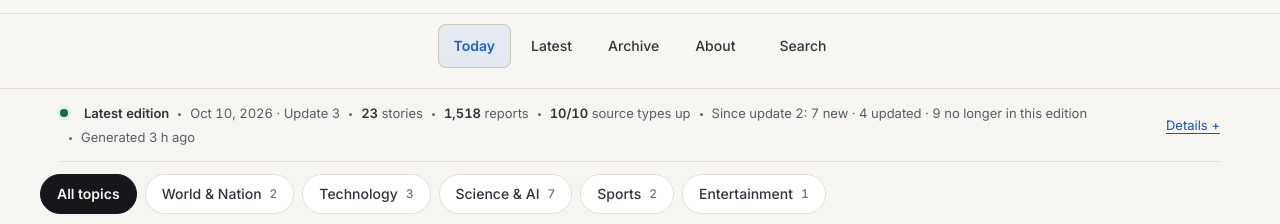
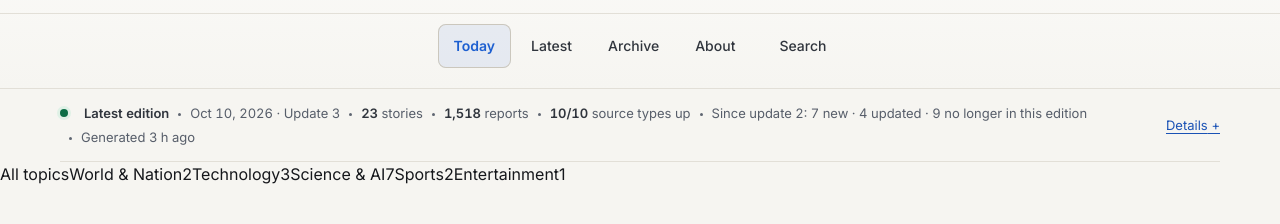
Before and after one commit to timeitself1-cpu/Agent-Reach-Daily-Edition, a website: page website/index.html in a window 1280 px wide. Shown: the part 196-420 px from the top of the page. Drawn offline with Linux system fonts and the light colour scheme.

Commit message:
Remove topic filter styles and five-story clamp

```diff
--- a/website/assets/site.css
+++ b/website/assets/site.css
@@ -572,19 +572,6 @@ details.src small{color:var(--faint);font-size:12px}
 .nav.slim .nav-row>a[aria-current="page"]{color:var(--accent);background:var(--accent-bg);font-weight:600}
 .search-link{margin-left:8px}
 
-/* One-click topic filter: sticky bar, All + sections with counts. */
-.topics{position:sticky;top:0;z-index:20;display:flex;gap:8px;overflow-x:auto;
-  padding:12px var(--gutter);background:color-mix(in srgb,var(--bg) 92%,transparent);
-  -webkit-backdrop-filter:blur(12px);backdrop-filter:blur(12px);
-  border-bottom:1px solid var(--line);scrollbar-width:none}
-.topics::-webkit-scrollbar{display:none}
-.topic{display:inline-flex;align-items:center;gap:8px;white-space:nowrap;
-  padding:8px 16px;border:1px solid var(--line);border-radius:999px;
-  font-size:14px;font-weight:500;color:var(--ink2);background:var(--card);flex:none}
-.topic:hover{border-color:var(--accent);color:var(--accent)}
-.topic.on{background:var(--ink);color:var(--bg);border-color:var(--ink);font-weight:600}
-.topic .n{font-size:12px;opacity:.7;font-variant-numeric:tabular-nums}
-
 /* Cover story: magazine cover treatment for the top story. */
 .cover{padding:56px 0 48px;border-bottom:2px solid var(--ink);max-width:860px}
 .cover-kicker{display:flex;align-items:center;gap:10px;font-size:12px;font-weight:600;
@@ -636,8 +623,5 @@ details.src small{color:var(--faint);font-size:12px}
 .dept-grid .card{margin:0;height:100%}
 @media(max-width:900px){.dept-grid{grid-template-columns:1fr 1fr}}
 @media(max-width:600px){.dept-grid{grid-template-columns:1fr}}
-/* In the full view each department shows 5; the filter reveals the rest. */
-.ed-front[data-topic="all"] .dept-grid>*:nth-child(n+6){display:none}
 
-/* Filtered state: only the chosen department shows, fully expanded. */
-.ed-front:not([data-topic="all"]) .topics{box-shadow:var(--shadow)}
+/* Edition band, archive band, about band. */
```
